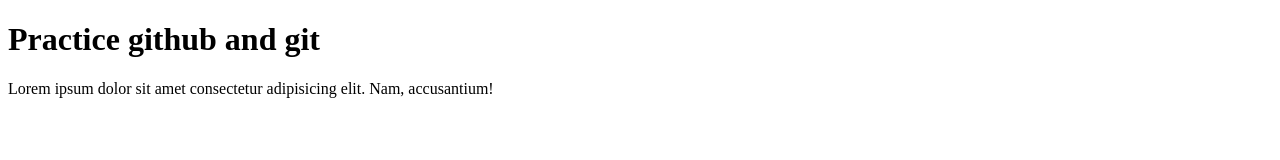
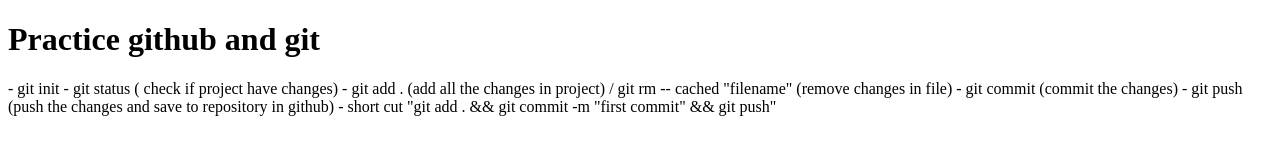
Before and after one commit to noldskie09/git-tutorial, a plain HTML site: page index.html in a window 1280 px wide. Drawn offline with Linux system fonts and the light colour scheme.

Commit message:
add github commit step by step process

```diff
--- a/index.html
+++ b/index.html
@@ -8,6 +8,14 @@
 </head>
 <body>
    <h1>Practice github and git</h1>
-   <p>Lorem ipsum dolor sit amet consectetur adipisicing elit. Nam, accusantium!</p>
+   <p>
+    - git init
+    - git status ( check if project have changes)
+    - git add . (add all the changes in project) / git rm -- cached "filename" (remove changes in file)
+    - git commit (commit the changes)
+    - git push (push the changes and save to repository in github)
+
+    - short cut  "git add . && git commit -m "first commit" && git push"
+   </p>
 </body>
 </html>
```
